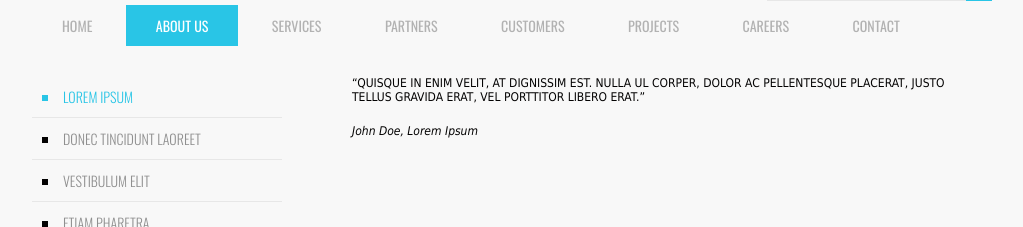
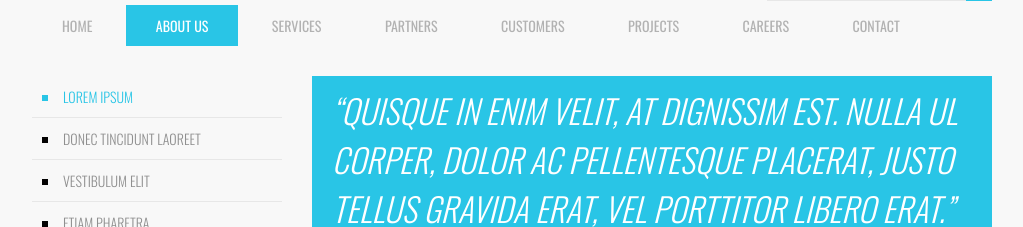
Before and after one commit to lMorkol/Testpages, a PHP site: page / in a window 1280 px wide. Shown: the part 56-283 px from the top of the page, without its empty margins (128-1151 px from the left). Run offline with PHP 8.4, Linux system fonts and the light colour scheme; grey boxes are pictures that could not be loaded.

Commit message:
add_css_sec

```diff
--- a/css/styles.css
+++ b/css/styles.css
@@ -101,3 +101,26 @@ section {
 .aside-menu a {
 	color: #8f8f8f;
 }
+blockquote {
+	margin: 0;
+	background: #29c5e6;
+	padding: 10px 20px;
+	font-family: 'Oswald', sans-serif;
+	font-weight: 300;
+}
+
+blockquote p {
+	color: #fff;
+	font-style: italic;
+	font-size: 33px;
+	margin: 0;
+}
+
+blockquote cite {
+	display: block;
+	font-size: 20px;
+	font-style: normal;
+	color: #1d8ea6;
+	margin: 0;
+	text-align: right;
+}
```
